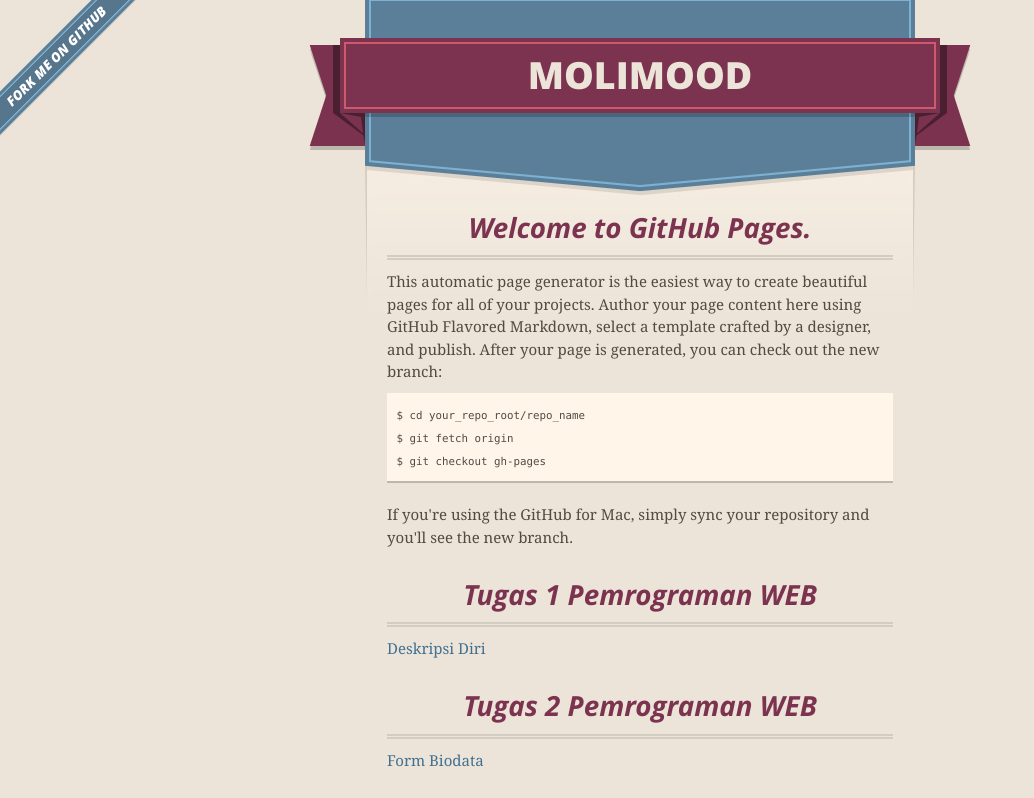
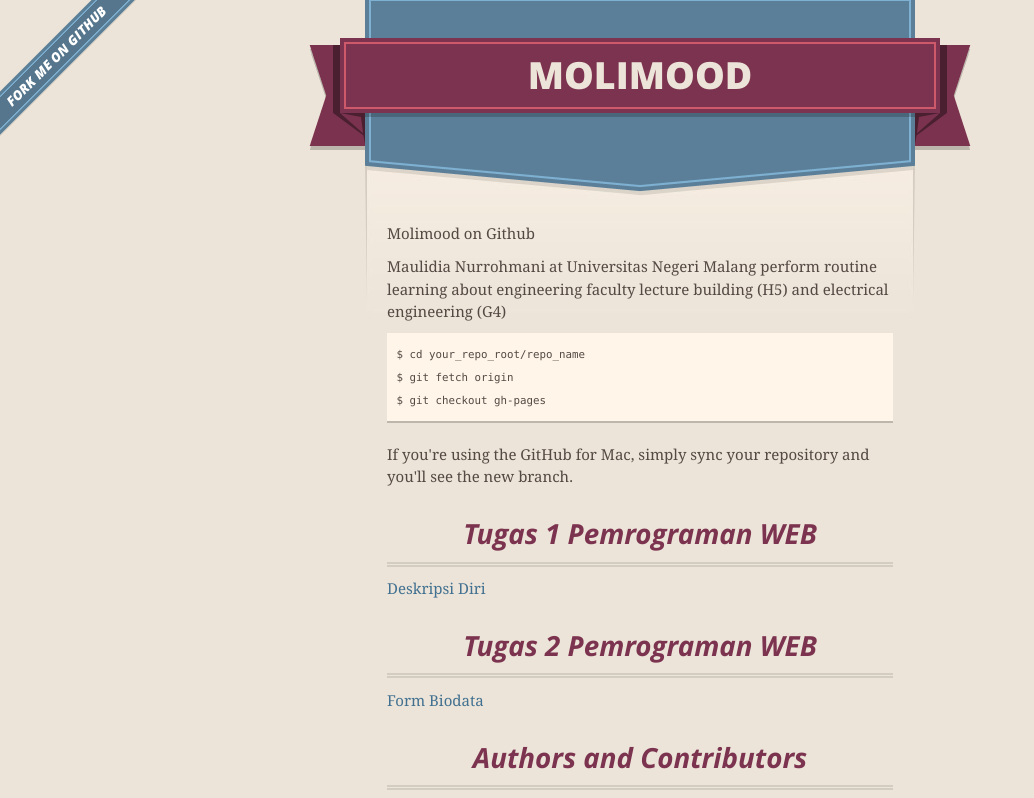
Before and after one commit to molimood/molimood.github.com, a plain HTML site: page index.html in a window 1280 px wide. Shown: the top 798 px of the page, without its empty margins (0-1034 px from the left). Drawn offline with nearby package versions, Linux system fonts and the light colour scheme.

Commit message:
Update index.html

```diff
--- a/index.html
+++ b/index.html
@@ -46,10 +46,8 @@
 
 
       <section id="main_content">
-        <h3>Welcome to GitHub Pages.</h3>
-
-<p>This automatic page generator is the easiest way to create beautiful pages for all of your projects. Author your page content here using GitHub Flavored Markdown, select a template crafted by a designer, and publish. After your page is generated, you can check out the new branch:</p>
-
+<p class="style1">Molimood on Github</p>
+<p>Maulidia Nurrohmani at Universitas Negeri Malang <span id="result_box" lang="en" xml:lang="en"> perform routine learning about engineering faculty lecture building (H5) and electrical engineering (G4)</span></p>
 <pre><code>$ cd your_repo_root/repo_name
 $ git fetch origin
 $ git checkout gh-pages
```
